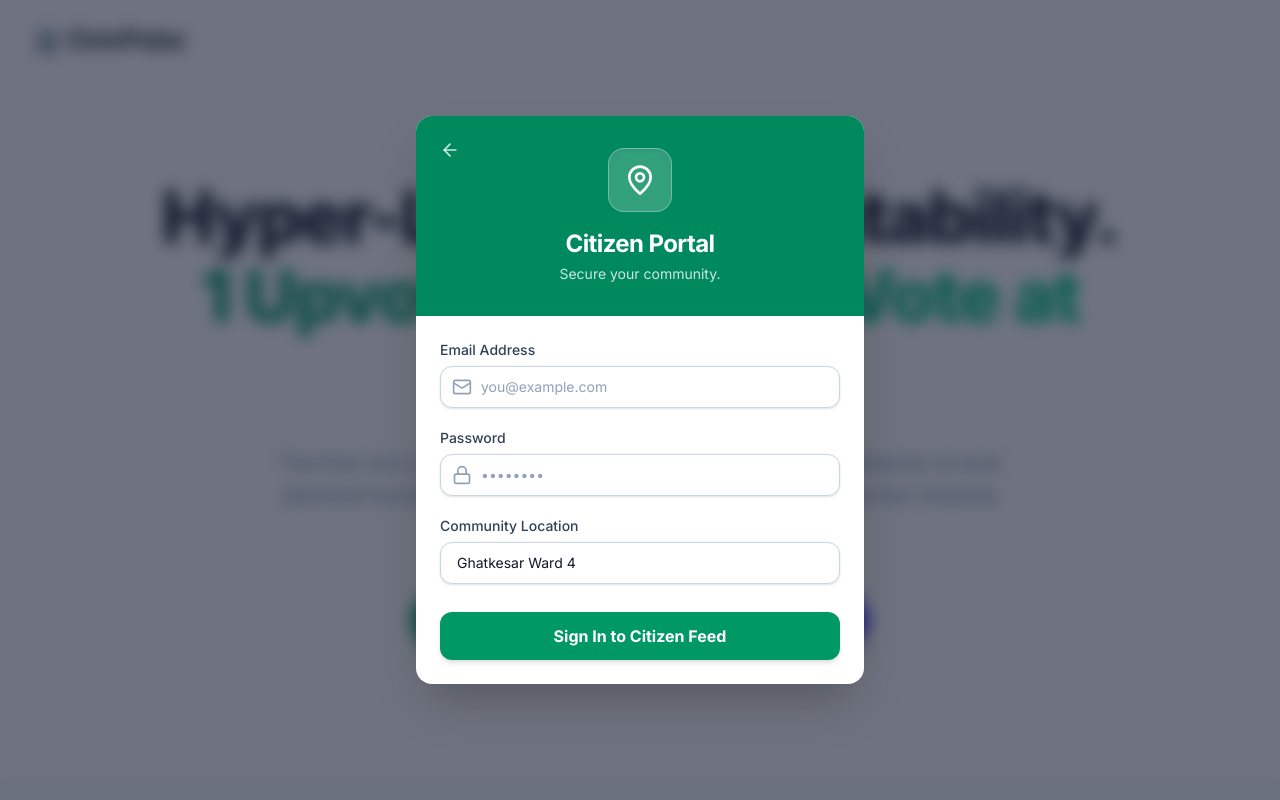
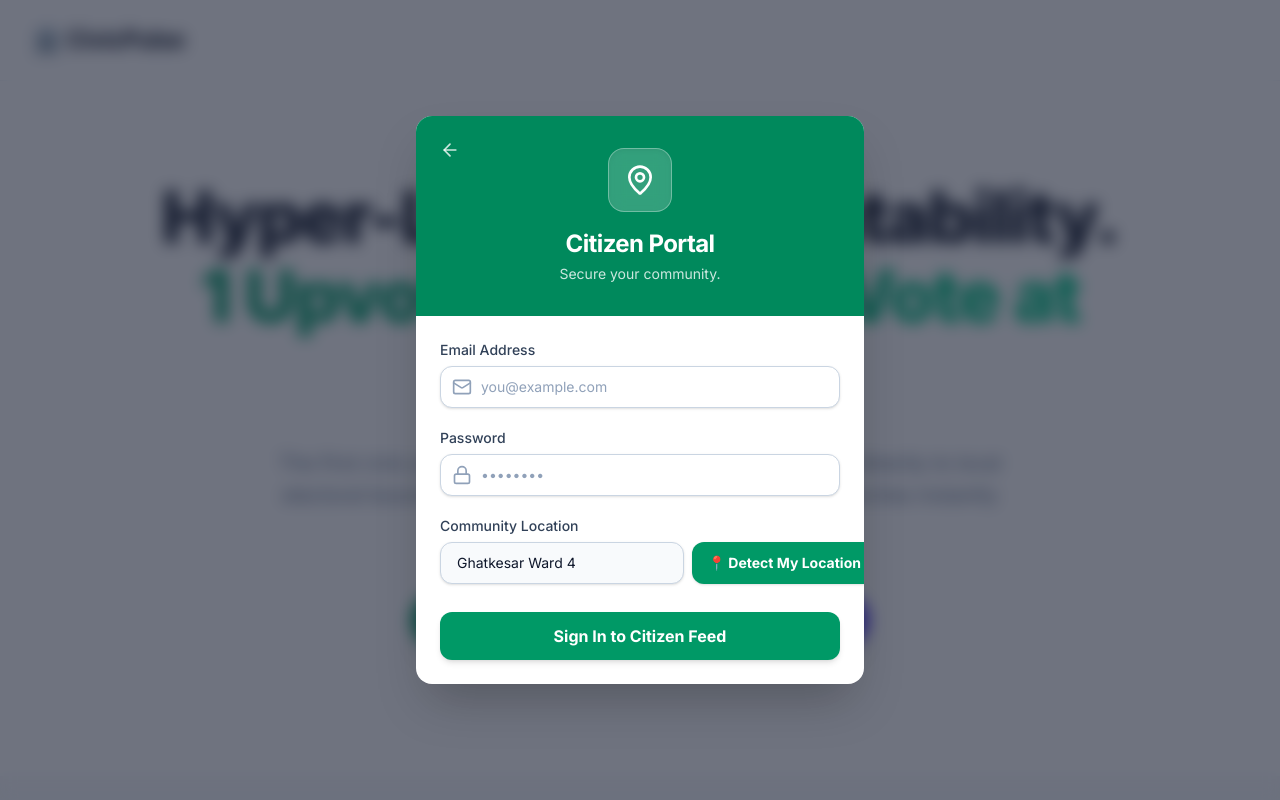
Before and after one commit to Digital-India-Hackathon-2026/kanya-rashi, a React (Vite) app: page / in a window 1280 px wide. Both pictures are taken after a click on the button "Login as Citizen". Shown: the top 800 px of the page. Built offline with nearby package versions, Linux system fonts and the light colour scheme.

Commit message:
final code

```diff
--- a/src/Login.tsx
+++ b/src/Login.tsx
@@ -20,6 +20,41 @@ export default function LoginModal({ role, onClose, onSuccess }: LoginModalProps
   const [location, setLocation] = useState('Ghatkesar Ward 4');
   const [adminBadge, setAdminBadge] = useState('');
   const [error, setError] = useState('');
+  const [isDetectingLocation, setIsDetectingLocation] = useState(false);
+
+  const fetchLiveLocation = () => {
+    if (!navigator.geolocation) {
+      alert('Geolocation is not supported by your browser.');
+      return;
+    }
+
+    setIsDetectingLocation(true);
+    navigator.geolocation.getCurrentPosition(
+      async (position) => {
+        const { latitude, longitude } = position.coords;
+        try {
+          const res = await fetch(`https://nominatim.openstreetmap.org/reverse?format=json&lat=${latitude}&lon=${longitude}`);
+          if (!res.ok) throw new Error('Failed to fetch location data');
+          const data = await res.json();
+
+          const address = data.address || {};
+          const readableLocation = address.suburb || address.city_district || address.city || address.county || 'Unknown Location';
+
+          setLocation(readableLocation);
+        } catch (err) {
+          console.error(err);
+          alert('Could not determine readable location from coordinates.');
+        } finally {
+          setIsDetectingLocation(false);
+        }
+      },
+      (error) => {
+        console.error(error);
+        setIsDetectingLocation(false);
+        alert('Location access denied or unavailable. Please allow location permissions.');
+      }
+    );
+  };
 
   const handleSubmit = (e: React.FormEvent) => {
     e.preventDefault();
@@ -133,15 +168,25 @@ export default function LoginModal({ role, onClose, onSuccess }: LoginModalProps
             <label className="block text-sm font-medium text-slate-700 mb-1.5">
               {isCitizen ? 'Community Location' : 'Assigned Ward / District'}
             </label>
-            <select
-              value={location}
-              onChange={(e) => setLocation(e.target.value)}
-              className={`w-full appearance-none px-4 py-2.5 rounded-xl border border-slate-300 bg-white text-sm text-slate-900 ${colorClasses.focusBorder} focus:outline-none focus:ring-2 ${colorClasses.focusRingLight} shadow-sm transition-all`}
-            >
-              <option value="Ghatkesar Ward 4">Ghatkesar Ward 4</option>
-              <option value="Malkajgiri Ward 2">Malkajgiri Ward 2</option>
-              <option value="Kapra Ward 1">Kapra Ward 1</option>
-            </select>
+            <div className="flex flex-col sm:flex-row gap-2">
+              <input
+                type="text"
+                readOnly
+                value={location}
+                className="flex-1 px-4 py-2.5 rounded-xl border border-slate-300 bg-slate-50 text-sm text-slate-900 shadow-sm transition-all outline-none"
+                placeholder="Location..."
+              />
+              <button
+                type="button"
+                onClick={fetchLiveLocation}
+                disabled={isDetectingLocation}
+                className={`px-4 py-2.5 whitespace-nowrap rounded-xl text-sm font-bold text-white transition-all shadow-sm flex items-center justify-center gap-1 ${
+                  isDetectingLocation ? 'bg-slate-400 cursor-wait' : colorClasses.bg + ' ' + colorClasses.hoverBg
+                }`}
+              >
+                {isDetectingLocation ? '⏳ Detecting...' : '📍 Detect My Location'}
+              </button>
+            </div>
           </div>
 
           {!isCitizen && (
```
